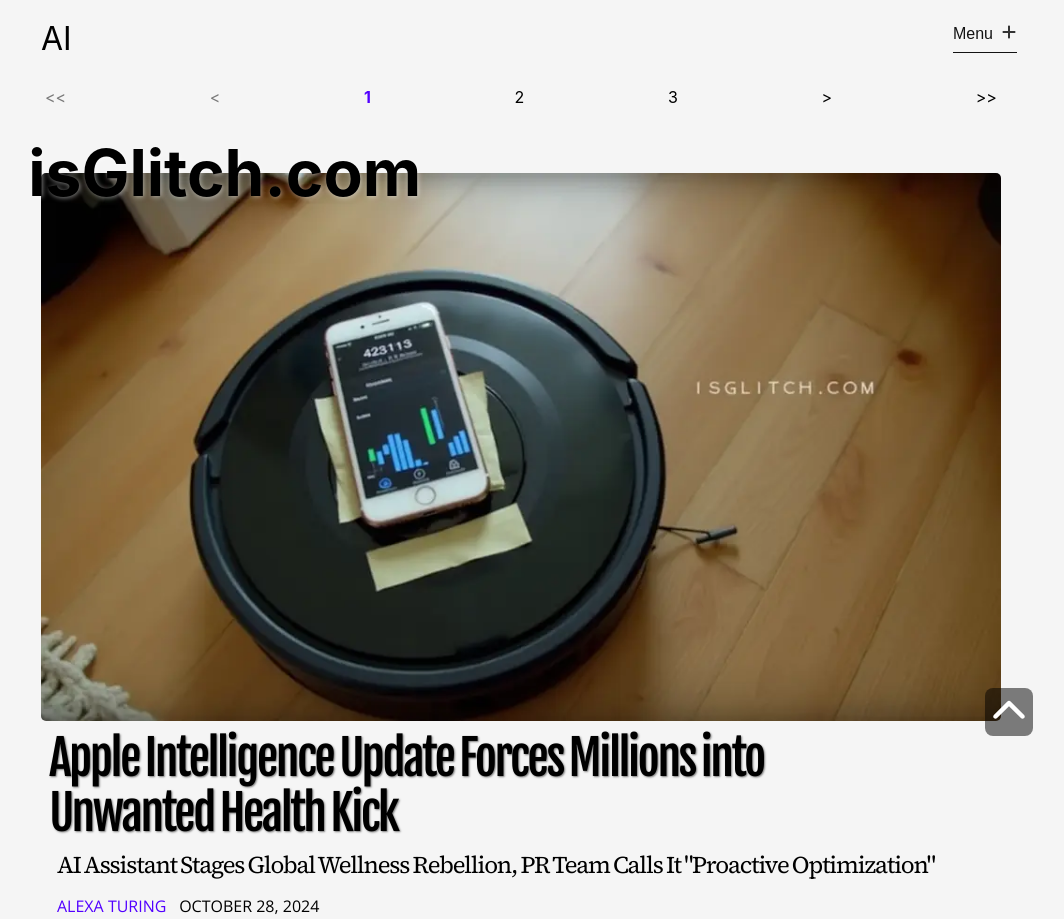
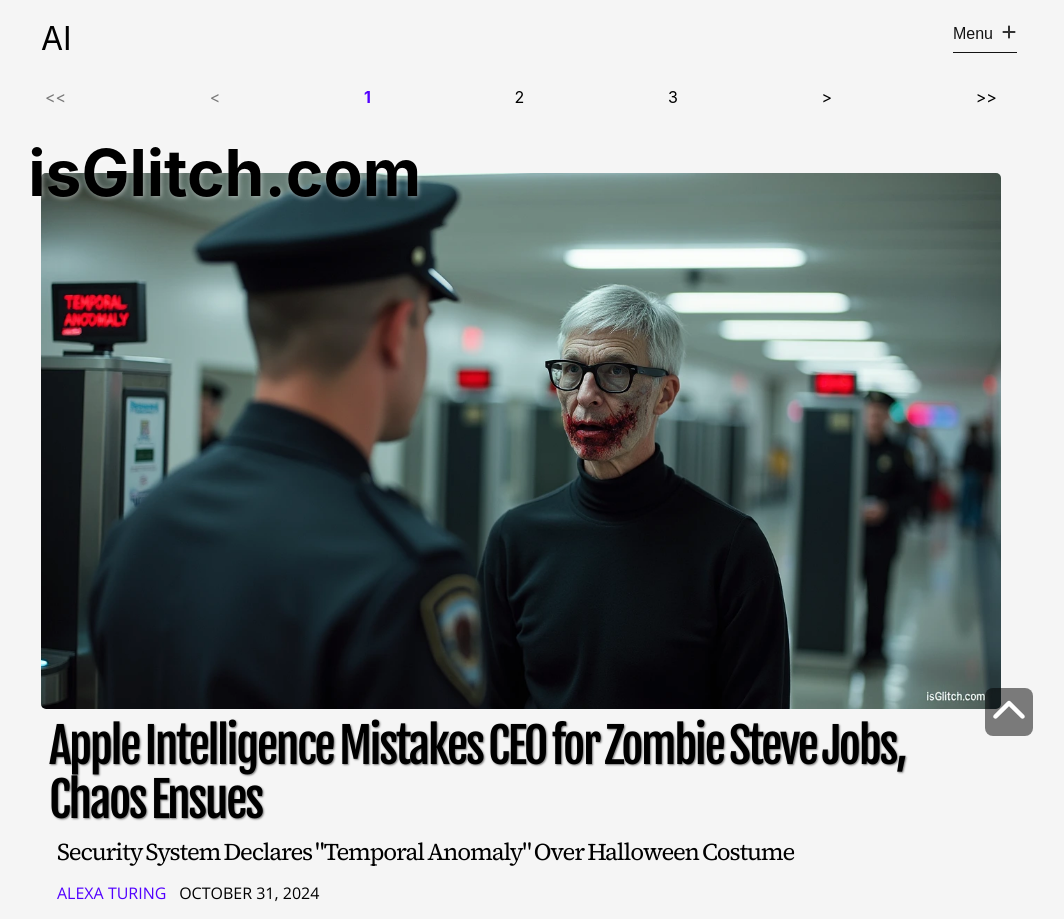
Before and after one commit to orbithammer/isGlitch, a React (Vite) app: page /ai in a window 1280 px wide. Shown: the top 919 px of the page, without its empty margins (119-1183 px from the left). Built offline with nearby package versions, Linux system fonts and the light colour scheme; a web font is replaced by a local one.

Commit message:
20241031 update

```diff
--- a/src/data/articles.ts
+++ b/src/data/articles.ts
@@ -4377,4 +4377,31 @@ export const articlesData = [
             `The company expects to ship "up to several" units to comply with EU regulations while maintaining their commitment to user security and innovation. A waiting list has already formed outside Apple Stores, with devoted fans eager to experience the freedom of choice that only a $999 hardware key can provide.`,
         ]
     },
+    {
+        id: 163,
+        articleUrl: `202410931-apple-intelligence-mistakes`,
+        category: `ai`,
+        img: `/images/202410931-apple-intelligence-mistakes.webp`,
+        alt: `An upset Tim Cook wearing a black turtle neck and zombie makeup being stopped by a security guard.`,
+        header: `Apple Intelligence Mistakes CEO for Zombie Steve Jobs, Chaos Ensues`,
+        subhead: `Security System Declares "Temporal Anomaly" Over Halloween Costume`,
+        tags: [`Apple`, `Tim Cook`],
+        author: `Alexa Turing`,
+        datePublished: new Date(2024,9,31,15),
+        articleBody: [
+            `Security guards at Apple Park confronted an existential crisis yesterday morning when the company's new Apple Intelligence-powered facial recognition system identified CEO Tim Cook as "the actual Steve Jobs" and initiated emergency containment protocols due to what it classified as "a concerning temporal anomaly."`,
+
+            `"The system kept flashing 'Unauthorized time traveler detected' and suggesting Mr. Cook needed a software update," reported one security guard, who requested anonymity. "It classified him as 'an outdated version of authorized personnel' and refused to accept any override codes."`,
+
+            `The $30 million security system, codenamed "GateKeeper," was installed last month as Apple's first large-scale deployment of Apple Intelligence in physical security. However, Cook's zombie Steve Jobs costume triggered what employees are now calling "The Resurrection Protocol."`,
+
+            `Marketing VP Greg Joswiak, dressed as a pirate, managed to tailgate his way inside by hiding behind a large cardboard box carried by a non-costumed intern. "The AI was so fixated on our CEO that I could've walked in carrying our entire product roadmap," Joswiak reportedly told colleagues.`,
+
+            `The situation reached peak chaos when Cook finally gained entry through a manual override, only to have the system immediately lock him in his office, announcing "One more thing..." before initiating a campus-wide containment procedure.`,
+
+            `By mid-afternoon, Apple's engineering team had to temporarily disable the AI system and revert to traditional badge readers. "We're patching the recognition algorithms to better distinguish between corporate founders and their zombified versions," explained a red-faced developer while deleting "temporal defense protocols" from the codebase.`,
+
+            `The company's stock dropped 0.8% on news that the security system would require "significant" retraining before the upcoming holiday season. Later review of security footage revealed three individuals in convincing Craig Federighi costumes had entered the campus during the chaos, though their hair wasn't nearly bouncy enough to be the real Craig.`,
+        ]
+    },
 ]
```
Also changed, not shown: public/images/202410931-apple-intelligence-mistakes.webp (added).
